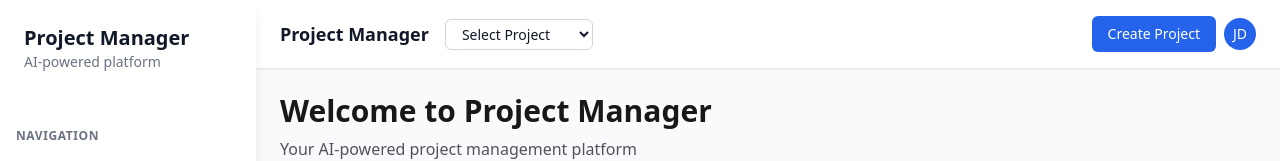
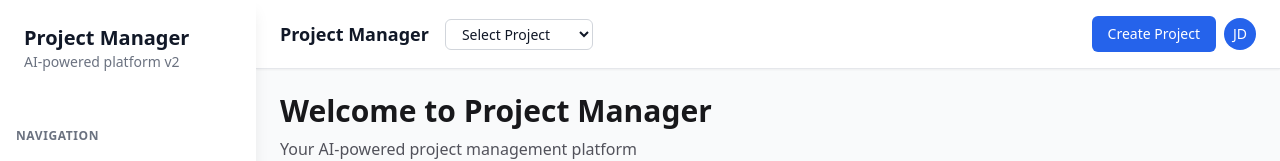
Before and after one commit to pauloster79-ux/project-manager, a Next.js app in the folder apps/web/: page / in a window 1280 px wide. Shown: the top 161 px of the page. Built offline with nearby package versions, Linux system fonts and the light colour scheme.

Commit message:
trigger: force new deployment with updated lockfile
- Add version indicator to force Render to pick up latest commit
- Ensure deployment uses commit 60e34ad with updated pnpm-lock.yaml
- Force fresh deployment to resolve frozen-lockfile error

```diff
--- a/apps/web/app/components/SimpleAdminLayout.tsx
+++ b/apps/web/app/components/SimpleAdminLayout.tsx
@@ -26,7 +26,7 @@ export default function SimpleAdminLayout({ children }: SimpleAdminLayoutProps)
       <div className="fixed inset-y-0 left-0 w-64 bg-white shadow-lg">
         <div className="p-6">
           <h1 className="text-xl font-bold text-gray-900">Project Manager</h1>
-          <p className="text-sm text-gray-500">AI-powered platform</p>
+          <p className="text-sm text-gray-500">AI-powered platform v2</p>
         </div>
 
         <nav className="mt-8">
```
